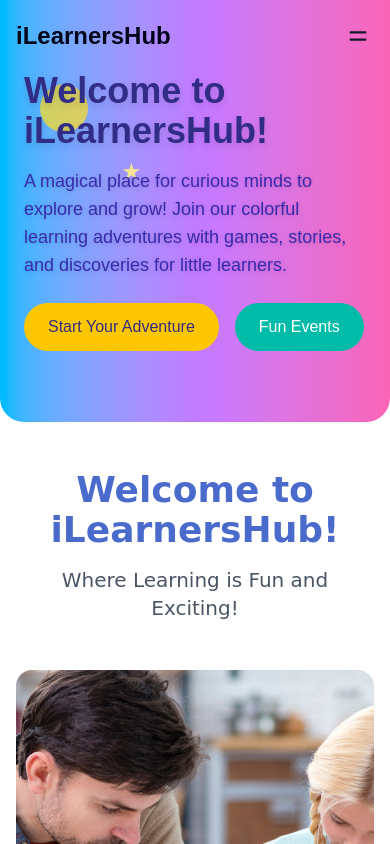
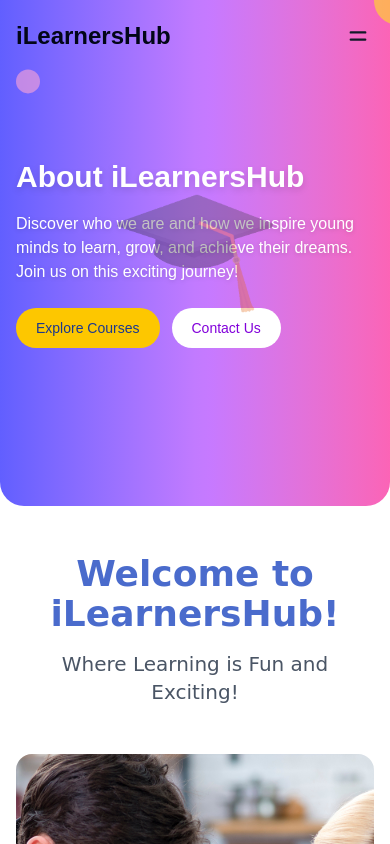
Before and after one commit to MoyasiGinko/iLearners-Hub, a Next.js app: page /about in a window 390 px wide. Shown: the top 844 px of the page. Built offline with nearby package versions, Linux system fonts and the light colour scheme.

Commit message:
make hero section responsive

```diff
--- a/components/about/hero/index.tsx
+++ b/components/about/hero/index.tsx
@@ -1,75 +1,102 @@
 "use client";
-import React from "react";
+import React, { useEffect, useState } from "react";
 import Link from "next/link";
 import { motion } from "framer-motion";
 import Image from "next/image";
 
 const Hero: React.FC = () => {
+  const [isMobile, setIsMobile] = useState(false);
+
+  // Handle responsive state based on window size
+  useEffect(() => {
+    const handleResize = () => {
+      setIsMobile(window.innerWidth < 768);
+    };
+
+    // Set initial value
+    handleResize();
+
+    // Add event listener
+    window.addEventListener("resize", handleResize);
+
+    // Clean up
+    return () => {
+      window.removeEventListener("resize", handleResize);
+    };
+  }, []);
+
   return (
-    <section className="relative h-[50vh] flex items-center bg-gradient-to-r from-sky-400 via-purple-400 to-pink-400 text-white rounded-b-3xl overflow-hidden">
-      <div className="container mx-auto px-6 z-10">
+    <section className="relative flex items-center bg-gradient-to-r from-indigo-500 via-purple-400 to-pink-400 text-white rounded-b-3xl overflow-hidden py-12 md:py-20 lg:py-24 min-h-[60vh] md:min-h-[50vh]">
+      <div className="container mx-auto px-4 sm:px-6 md:px-8 z-10 relative">
         <motion.div
           initial={{ opacity: 0, y: 20 }}
           animate={{ opacity: 1, y: 0 }}
           transition={{ duration: 0.8 }}
-          className="max-w-2xl"
+          className="max-w-xl md:max-w-2xl lg:max-w-3xl"
         >
-          <h1 className="text-4xl md:text-5xl font-bold mb-4 text-indigo-900 drop-shadow-md">
-            Welcome to iLearnersHub!
+          <h1 className="text-3xl sm:text-4xl md:text-5xl font-bold mb-4 md:mb-6 text-white drop-shadow-md leading-tight">
+            About iLearnersHub
           </h1>
-          <p className="text-lg mb-6 text-indigo-800 drop-shadow-sm">
-            A magical place for curious minds to explore and grow! Join our
-            colorful learning adventures with games, stories, and discoveries
-            for little learners.
+          <p className="text-base sm:text-lg md:text-xl mb-6 md:mb-8 text-white drop-shadow-sm max-w-md md:max-w-lg lg:max-w-xl">
+            Discover who we are and how we inspire young minds to learn, grow,
+            and achieve their dreams. Join us on this exciting journey!
           </p>
-          <div className="flex gap-4 flex-wrap">
+          <div className="flex flex-wrap gap-3 md:gap-4">
             <Link href="/courses">
-              <span className="bg-yellow-400 text-indigo-900 px-6 py-3 rounded-full font-medium hover:bg-yellow-300 transition-all inline-block">
-                Start Your Adventure
+              <span className="bg-yellow-400 text-blue-900 px-5 sm:px-6 py-2.5 sm:py-3 rounded-full font-medium hover:bg-yellow-300 transition-all inline-block text-sm sm:text-base whitespace-nowrap">
+                Explore Courses
               </span>
             </Link>
-            <Link href="/news-offers">
-              <span className="bg-teal-500 text-white px-6 py-3 rounded-full font-medium hover:bg-teal-400 transition-all inline-block">
-                Fun Events
+            <Link href="/contact">
+              <span className="bg-white text-purple-700 px-5 sm:px-6 py-2.5 sm:py-3 rounded-full font-medium hover:bg-opacity-90 transition-all inline-block text-sm sm:text-base whitespace-nowrap">
+                Contact Us
               </span>
             </Link>
           </div>
         </motion.div>
-      </div>
 
-      {/* Playful decorative elements */}
-      <div className="absolute right-10 bottom-10 w-40 h-40 md:w-64 md:h-64 z-0 hidden md:block">
-        <Image
-          src="/images/crayon.gif"
-          alt="Colorful Building Blocks"
-          width={240}
-          height={240}
-          className="object-contain"
-        />
+        {/* Decorative elements with responsive sizing and positioning */}
+        <div
+          className={`absolute ${
+            isMobile
+              ? "inset-0 flex items-center justify-center w-full h-full z-0 opacity-30"
+              : "right-0 top-1/2 transform -translate-y-1/2 md:right-8 w-24 h-24 sm:w-32 sm:h-32 md:w-40 md:h-40 lg:w-64 lg:h-64 z-0"
+          }`}
+        >
+          {isMobile ? (
+            <div className="relative w-40 h-40">
+              <Image
+                src="/images/crayon.gif"
+                alt="crayon"
+                fill
+                className="object-contain"
+                sizes="160px"
+                priority
+              />
+            </div>
+          ) : (
+            <Image
+              src="/images/crayon.gif"
+              alt="crayon"
+              fill
+              className="object-contain"
+              sizes="(max-width: 640px) 96px, (max-width: 768px) 128px, (max-width: 1024px) 160px, 256px"
+              priority
+            />
+          )}
+        </div>
       </div>
 
       <motion.div
-        className="absolute top-20 left-10 w-12 h-12 rounded-full bg-yellow-300 opacity-70"
+        className="absolute -top-8 -right-8 w-12 sm:w-16 md:w-20 h-12 sm:h-16 md:h-20 rounded-full bg-yellow-300 opacity-60"
+        animate={{ y: [0, 15, 0] }}
+        transition={{ repeat: Infinity, duration: 4 }}
+      />
+      <motion.div
+        className="absolute top-16 left-4 sm:left-6 md:left-10 w-6 sm:w-8 md:w-10 h-6 sm:h-8 md:h-10 rounded-full bg-pink-300 opacity-60"
         animate={{ y: [0, 10, 0] }}
         transition={{ repeat: Infinity, duration: 3 }}
       />
-
-      {/* Added stars for whimsy */}
-      <motion.div
-        className="absolute top-40 right-60 w-6 h-6 text-yellow-200"
-        animate={{ scale: [1, 1.5, 1], opacity: [0.5, 1, 0.5] }}
-        transition={{ repeat: Infinity, duration: 2.5 }}
-      >
-        ★
-      </motion.div>
-
-      <motion.div
-        className="absolute bottom-20 left-20 w-8 h-8 text-yellow-200"
-        animate={{ scale: [1, 1.3, 1], opacity: [0.6, 1, 0.6] }}
-        transition={{ repeat: Infinity, duration: 3.2 }}
-      >
-        ★
-      </motion.div>
     </section>
   );
 };
--- a/components/courses/hero/index.tsx
+++ b/components/courses/hero/index.tsx
@@ -1,59 +1,99 @@
 "use client";
-import React from "react";
+import React, { useEffect, useState } from "react";
 import Link from "next/link";
 import { motion } from "framer-motion";
 import Image from "next/image";
 
 const Hero: React.FC = () => {
+  const [isMobile, setIsMobile] = useState(false);
+
+  // Handle responsive state based on window size
+  useEffect(() => {
+    const handleResize = () => {
+      setIsMobile(window.innerWidth < 768);
+    };
+
+    // Set initial value
+    handleResize();
+
+    // Add event listener
+    window.addEventListener("resize", handleResize);
+
+    // Clean up
+    return () => {
+      window.removeEventListener("resize", handleResize);
+    };
+  }, []);
+
   return (
-    <section className="relative h-[50vh] flex items-center bg-gradient-to-r from-indigo-500 via-purple-400 to-pink-400 text-white rounded-b-3xl overflow-hidden">
-      <div className="container mx-auto px-6 z-10">
+    <section className="relative flex items-center bg-gradient-to-r from-indigo-500 via-purple-400 to-pink-400 text-white rounded-b-3xl overflow-hidden py-12 md:py-20 lg:py-24 min-h-[60vh] md:min-h-[50vh]">
+      <div className="container mx-auto px-4 sm:px-6 md:px-8 z-10 relative">
         <motion.div
           initial={{ opacity: 0, y: 20 }}
           animate={{ opacity: 1, y: 0 }}
           transition={{ duration: 0.8 }}
-          className="max-w-2xl"
+          className="max-w-xl md:max-w-2xl lg:max-w-3xl"
         >
-          <h1 className="text-4xl md:text-5xl font-bold mb-4 text-white drop-shadow-md">
+          <h1 className="text-3xl sm:text-4xl md:text-5xl font-bold mb-4 md:mb-6 text-white drop-shadow-md leading-tight">
             Fun Learning Adventures!
           </h1>
-          <p className="text-lg mb-6 text-white drop-shadow-sm">
+          <p className="text-base sm:text-lg md:text-xl mb-6 md:mb-8 text-white drop-shadow-sm max-w-md md:max-w-lg lg:max-w-xl">
             Explore exciting courses made just for kids! Discover, learn, and
             grow with interactive lessons.
           </p>
-          <div className="flex gap-4 flex-wrap">
+          <div className="flex flex-wrap gap-3 md:gap-4">
             <Link href="/courses">
-              <span className="bg-yellow-400 text-blue-900 px-6 py-3 rounded-full font-medium hover:bg-yellow-300 transition-all inline-block">
+              <span className="bg-yellow-400 text-blue-900 px-5 sm:px-6 py-2.5 sm:py-3 rounded-full font-medium hover:bg-yellow-300 transition-all inline-block text-sm sm:text-base whitespace-nowrap">
                 Explore Courses
               </span>
             </Link>
             <Link href="/gallery">
-              <span className="bg-white text-purple-700 px-6 py-3 rounded-full font-medium hover:bg-opacity-90 transition-all inline-block">
+              <span className="bg-white text-purple-700 px-5 sm:px-6 py-2.5 sm:py-3 rounded-full font-medium hover:bg-opacity-90 transition-all inline-block text-sm sm:text-base whitespace-nowrap">
                 View Gallery
               </span>
             </Link>
           </div>
         </motion.div>
-      </div>
 
-      {/* Decorative elements */}
-      <div className="absolute right-10 bottom-10 w-40 h-40 md:w-64 md:h-64 z-0 hidden md:block">
-        <Image
-          src="/images/rocket.gif"
-          alt="Rocket"
-          width={240}
-          height={240}
-          className="object-contain"
-        />
+        {/* Decorative elements with responsive sizing and positioning */}
+        <div
+          className={`absolute ${
+            isMobile
+              ? "inset-0 flex items-center justify-center w-full h-full z-0 opacity-30"
+              : "right-0 top-1/2 transform -translate-y-1/2 md:right-8 w-24 h-24 sm:w-32 sm:h-32 md:w-40 md:h-40 lg:w-64 lg:h-64 z-0"
+          }`}
+        >
+          {isMobile ? (
+            <div className="relative w-40 h-40">
+              <Image
+                src="/images/rocket.gif"
+                alt="Rocket"
+                fill
+                className="object-contain"
+                sizes="160px"
+                priority
+              />
+            </div>
+          ) : (
+            <Image
+              src="/images/rocket.gif"
+              alt="Rocket"
+              fill
+              className="object-contain"
+              sizes="(max-width: 640px) 96px, (max-width: 768px) 128px, (max-width: 1024px) 160px, 256px"
+              priority
+            />
+          )}
+        </div>
       </div>
 
       <motion.div
-        className="absolute -top-10 -right-10 w-20 h-20 rounded-full bg-yellow-300 opacity-60"
+        className="absolute -top-8 -right-8 w-12 sm:w-16 md:w-20 h-12 sm:h-16 md:h-20 rounded-full bg-yellow-300 opacity-60"
         animate={{ y: [0, 15, 0] }}
         transition={{ repeat: Infinity, duration: 4 }}
       />
       <motion.div
-        className="absolute top-20 left-10 w-10 h-10 rounded-full bg-pink-300 opacity-60"
+        className="absolute top-16 left-4 sm:left-6 md:left-10 w-6 sm:w-8 md:w-10 h-6 sm:h-8 md:h-10 rounded-full bg-pink-300 opacity-60"
         animate={{ y: [0, 10, 0] }}
         transition={{ repeat: Infinity, duration: 3 }}
       />
--- a/components/gallery/hero/index.tsx
+++ b/components/gallery/hero/index.tsx
@@ -1,83 +1,103 @@
 "use client";
-import React from "react";
+import React, { useEffect, useState } from "react";
 import Link from "next/link";
 import { motion } from "framer-motion";
 import Image from "next/image";
 
 const Hero: React.FC = () => {
+  const [isMobile, setIsMobile] = useState(false);
+
+  // Handle responsive state based on window size
+  useEffect(() => {
+    const handleResize = () => {
+      setIsMobile(window.innerWidth < 768);
+    };
+
+    // Set initial value
+    handleResize();
+
+    // Add event listener
+    window.addEventListener("resize", handleResize);
+
+    // Clean up
+    return () => {
+      window.removeEventListener("resize", handleResize);
+    };
+  }, []);
+
   return (
-    <section className="relative h-[50vh] flex items-center bg-gradient-to-r from-sky-400 via-purple-300 to-pink-300 text-white rounded-b-3xl overflow-hidden">
-      <div className="container mx-auto px-6 z-10">
+    <section className="relative flex items-center bg-gradient-to-r from-indigo-500 via-purple-400 to-pink-400 text-white rounded-b-3xl overflow-hidden py-12 md:py-20 lg:py-24 min-h-[60vh] md:min-h-[50vh]">
+      <div className="container mx-auto px-4 sm:px-6 md:px-8 z-10 relative">
         <motion.div
           initial={{ opacity: 0, y: 20 }}
           animate={{ opacity: 1, y: 0 }}
           transition={{ duration: 0.8 }}
-          className="max-w-2xl"
+          className="max-w-xl md:max-w-2xl lg:max-w-3xl"
         >
-          <h1 className="text-4xl md:text-5xl font-bold mb-4 text-indigo-900 drop-shadow-md">
+          <h1 className="text-3xl sm:text-4xl md:text-5xl font-bold mb-4 md:mb-6 text-white drop-shadow-md leading-tight">
             Our Learning Adventures!
           </h1>
-          <p className="text-lg mb-6 text-indigo-800 drop-shadow-sm">
+          <p className="text-base sm:text-lg md:text-xl mb-6 md:mb-8 text-white drop-shadow-sm max-w-md md:max-w-lg lg:max-w-xl">
             Discover moments of creativity, curiosity, and joy at our
             educational center! See how our little learners grow through fun
             activities and engaging projects.
           </p>
-          <div className="flex gap-4 flex-wrap">
+          <div className="flex flex-wrap gap-3 md:gap-4">
             <Link href="/courses">
-              <span className="bg-yellow-400 text-indigo-900 px-6 py-3 rounded-full font-medium hover:bg-yellow-300 transition-all inline-block">
-                Join The Fun
+              <span className="bg-yellow-400 text-blue-900 px-5 sm:px-6 py-2.5 sm:py-3 rounded-full font-medium hover:bg-yellow-300 transition-all inline-block text-sm sm:text-base whitespace-nowrap">
+                Join the Fun
               </span>
             </Link>
             <Link href="/news-offers">
-              <span className="bg-teal-500 text-white px-6 py-3 rounded-full font-medium hover:bg-teal-400 transition-all inline-block">
-                See Our Events
+              <span className="bg-white text-purple-700 px-5 sm:px-6 py-2.5 sm:py-3 rounded-full font-medium hover:bg-opacity-90 transition-all inline-block text-sm sm:text-base whitespace-nowrap">
+                See our Events
               </span>
             </Link>
           </div>
         </motion.div>
+
+        {/* Decorative elements with responsive sizing and positioning */}
+        <div
+          className={`absolute ${
+            isMobile
+              ? "inset-0 flex items-center justify-center w-full h-full z-0 opacity-30"
+              : "right-0 top-1/2 transform -translate-y-1/2 md:right-8 w-24 h-24 sm:w-32 sm:h-32 md:w-40 md:h-40 lg:w-64 lg:h-64 z-0"
+          }`}
+        >
+          {isMobile ? (
+            <div className="relative w-40 h-40">
+              <Image
+                src="/images/blocks.gif"
+                alt="blocks"
+                fill
+                className="object-contain"
+                sizes="160px"
+                priority
+              />
+            </div>
+          ) : (
+            <Image
+              src="/images/blocks.gif"
+              alt="blocks"
+              fill
+              className="object-contain"
+              sizes="(max-width: 640px) 96px, (max-width: 768px) 128px, (max-width: 1024px) 160px, 256px"
+              priority
+            />
+          )}
+        </div>
       </div>
 
-      {/* Decorative elements */}
-      <div className="absolute right-10 bottom-10 w-40 h-40 md:w-64 md:h-64 z-0 hidden md:block">
-        <Image
-          src="/images/blocks.gif"
-          alt="Learning Blocks"
-          width={240}
-          height={240}
-          className="object-contain"
-        />
-      </div>
-
-      {/* Animated decorative elements */}
-      {/* <motion.div
-        className="absolute top-10 right-20 w-16 h-16"
-        animate={{ rotate: 360 }}
-        transition={{ repeat: Infinity, duration: 8, ease: "linear" }}
-      >
-        <Image src="/images/pencil.gif" alt="Pencil" width={64} height={64} />
-      </motion.div> */}
-
       <motion.div
-        className="absolute top-20 left-10 w-12 h-12 rounded-full bg-yellow-300 opacity-70"
+        className="absolute -top-8 -right-8 w-12 sm:w-16 md:w-20 h-12 sm:h-16 md:h-20 rounded-full bg-yellow-300 opacity-60"
+        animate={{ y: [0, 15, 0] }}
+        transition={{ repeat: Infinity, duration: 4 }}
+      />
+      <motion.div
+        className="absolute top-16 left-4 sm:left-6 md:left-10 w-6 sm:w-8 md:w-10 h-6 sm:h-8 md:h-10 rounded-full bg-pink-300 opacity-60"
         animate={{ y: [0, 10, 0] }}
         transition={{ repeat: Infinity, duration: 3 }}
       />
-
-      {/* <motion.div
-        className="absolute bottom-30 left-40 w-14 h-14"
-        animate={{ y: [0, -15, 0] }}
-        transition={{ repeat: Infinity, duration: 4 }}
-      >
-        <Image src="/images/book.gif" alt="Book" width={56} height={56} />
-      </motion.div> */}
-
-      {/* <motion.div
-        className="absolute bottom-40 right-40 w-10 h-10"
-        animate={{ scale: [1, 1.2, 1] }}
-        transition={{ repeat: Infinity, duration: 2 }}
-      >
-        <Image src="/images/crayon.gif" alt="Crayon" width={40} height={40} />
-      </motion.div> */}
     </section>
   );
 };
--- a/components/news-offers/hero/index.tsx
+++ b/components/news-offers/hero/index.tsx
@@ -1,74 +1,102 @@
 "use client";
-import React from "react";
+import React, { useEffect, useState } from "react";
 import Link from "next/link";
 import { motion } from "framer-motion";
 import Image from "next/image";
 
 const Hero: React.FC = () => {
+  const [isMobile, setIsMobile] = useState(false);
+
+  // Handle responsive state based on window size
+  useEffect(() => {
+    const handleResize = () => {
+      setIsMobile(window.innerWidth < 768);
+    };
+
+    // Set initial value
+    handleResize();
+
+    // Add event listener
+    window.addEventListener("resize", handleResize);
+
+    // Clean up
+    return () => {
+      window.removeEventListener("resize", handleResize);
+    };
+  }, []);
+
   return (
-    <section className="relative h-[50vh] flex items-center bg-gradient-to-r from-blue-400 via-green-300 to-yellow-300 text-white rounded-b-3xl overflow-hidden">
-      <div className="container mx-auto px-6 z-10">
+    <section className="relative flex items-center bg-gradient-to-r from-blue-400 via-green-300 to-yellow-300 text-white rounded-b-3xl overflow-hidden py-12 md:py-20 lg:py-24 min-h-[60vh] md:min-h-[50vh]">
+      <div className="container mx-auto px-4 sm:px-6 md:px-8 z-10 relative">
         <motion.div
           initial={{ opacity: 0, y: 20 }}
           animate={{ opacity: 1, y: 0 }}
           transition={{ duration: 0.8 }}
-          className="max-w-2xl"
+          className="max-w-xl md:max-w-2xl lg:max-w-3xl"
         >
-          <h1 className="text-4xl md:text-5xl font-bold mb-4 text-indigo-900 drop-shadow-md">
+          <h1 className="text-3xl sm:text-4xl md:text-5xl font-bold mb-4 md:mb-6 text-indigo-900 drop-shadow-md leading-tight">
             News, Events & Offers!
           </h1>
-          <p className="text-lg mb-6 text-indigo-800 drop-shadow-sm">
+          <p className="text-base sm:text-lg md:text-xl mb-6 md:mb-8 text-indigo-800 drop-shadow-sm max-w-md md:max-w-lg lg:max-w-xl">
             Stay updated with our latest activities, special events, and
             exciting offers designed especially for our young learners!
           </p>
-          <div className="flex gap-4 flex-wrap">
+          <div className="flex flex-wrap gap-3 md:gap-4">
             <Link href="/courses">
-              <span className="bg-orange-400 text-white px-6 py-3 rounded-full font-medium hover:bg-orange-300 transition-all inline-block">
+              <span className="bg-orange-400 text-white px-5 sm:px-6 py-2.5 sm:py-3 rounded-full font-medium hover:bg-orange-300 transition-all inline-block text-sm sm:text-base whitespace-nowrap">
                 Explore Courses
               </span>
             </Link>
-            <Link href="/courses">
-              <span className="bg-purple-500 text-white px-6 py-3 rounded-full font-medium hover:bg-purple-400 transition-all inline-block">
+            <Link href="/offers">
+              <span className="bg-purple-500 text-white px-5 sm:px-6 py-2.5 sm:py-3 rounded-full font-medium hover:bg-purple-400 transition-all inline-block text-sm sm:text-base whitespace-nowrap">
                 Special Offers
               </span>
             </Link>
           </div>
         </motion.div>
+
+        {/* Decorative elements with responsive sizing and positioning */}
+        <div
+          className={`absolute ${
+            isMobile
+              ? "inset-0 flex items-center justify-center w-full h-full z-0 opacity-30"
+              : "right-0 top-1/2 transform -translate-y-1/2 md:right-8 w-24 h-24 sm:w-32 sm:h-32 md:w-40 md:h-40 lg:w-64 lg:h-64 z-0"
+          }`}
+        >
+          {isMobile ? (
+            <div className="relative w-40 h-40">
+              <Image
+                src="/images/calendar.gif"
+                alt="Calendar"
+                fill
+                className="object-contain"
+                sizes="160px"
+                priority
+              />
+            </div>
+          ) : (
+            <Image
+              src="/images/calendar.gif"
+              alt="Calendar"
+              fill
+              className="object-contain"
+              sizes="(max-width: 640px) 96px, (max-width: 768px) 128px, (max-width: 1024px) 160px, 256px"
+              priority
+            />
+          )}
+        </div>
       </div>
 
-      {/* Decorative elements */}
-      <div className="absolute right-10 bottom-10 w-40 h-40 md:w-64 md:h-64 z-0 hidden md:block">
-        <Image
-          src="/images/calendar.gif"
-          alt="Calendar"
-          width={240}
-          height={240}
-          className="object-contain"
-        />
-      </div>
-
-      {/* Animated decorative elements */}
       <motion.div
-        className="absolute top-10 right-20 w-16 h-16"
-        animate={{ rotate: 360 }}
-        transition={{ repeat: Infinity, duration: 8, ease: "linear" }}
-      >
-        <Image src="/images/star.gif" alt="Star" width={64} height={64} />
-      </motion.div>
-
+        className="absolute -top-8 -right-8 w-12 sm:w-16 md:w-20 h-12 sm:h-16 md:h-20 rounded-full bg-yellow-300 opacity-60"
+        animate={{ y: [0, 15, 0] }}
+        transition={{ repeat: Infinity, duration: 4 }}
+      />
       <motion.div
-        className="absolute top-20 left-10 w-10 h-10 rounded-full bg-red-300 opacity-70"
+        className="absolute top-16 left-4 sm:left-6 md:left-10 w-6 sm:w-8 md:w-10 h-6 sm:h-8 md:h-10 rounded-full bg-pink-300 opacity-60"
         animate={{ y: [0, 10, 0] }}
         transition={{ repeat: Infinity, duration: 3 }}
       />
-
-      <motion.div
-        className="absolute bottom-20 left-40 w-14 h-14"
-        animate={{ y: [0, -15, 0] }}
-        transition={{ repeat: Infinity, duration: 4 }}
-      >
-        <Image src="/images/balloon.gif" alt="Balloon" width={56} height={56} />
-      </motion.div>
     </section>
   );
 };
```
